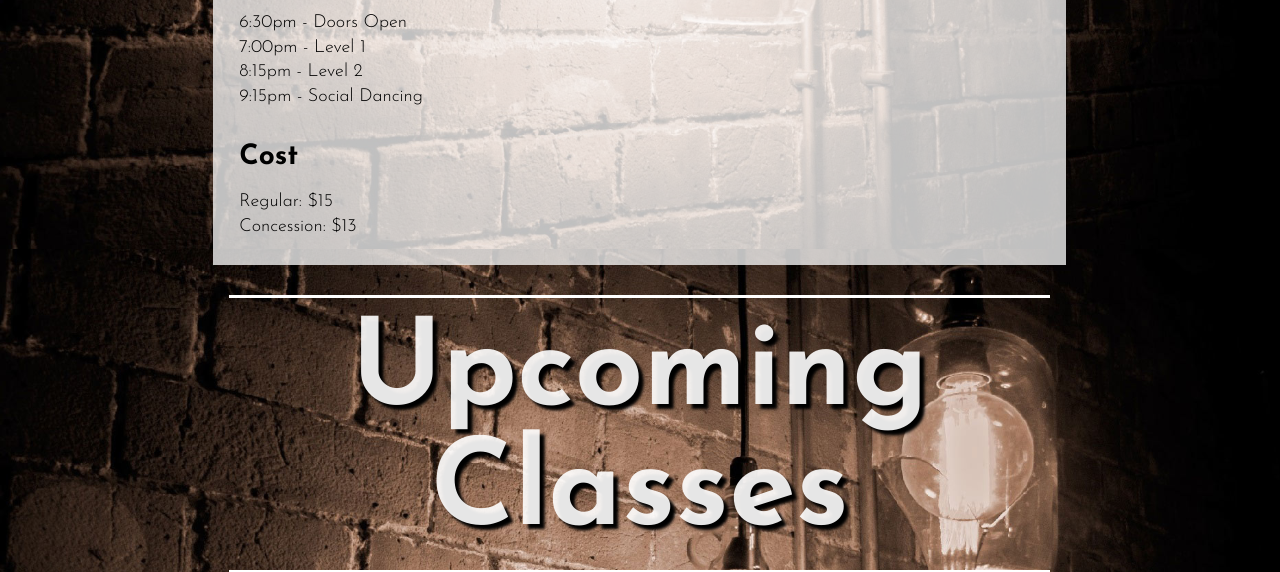
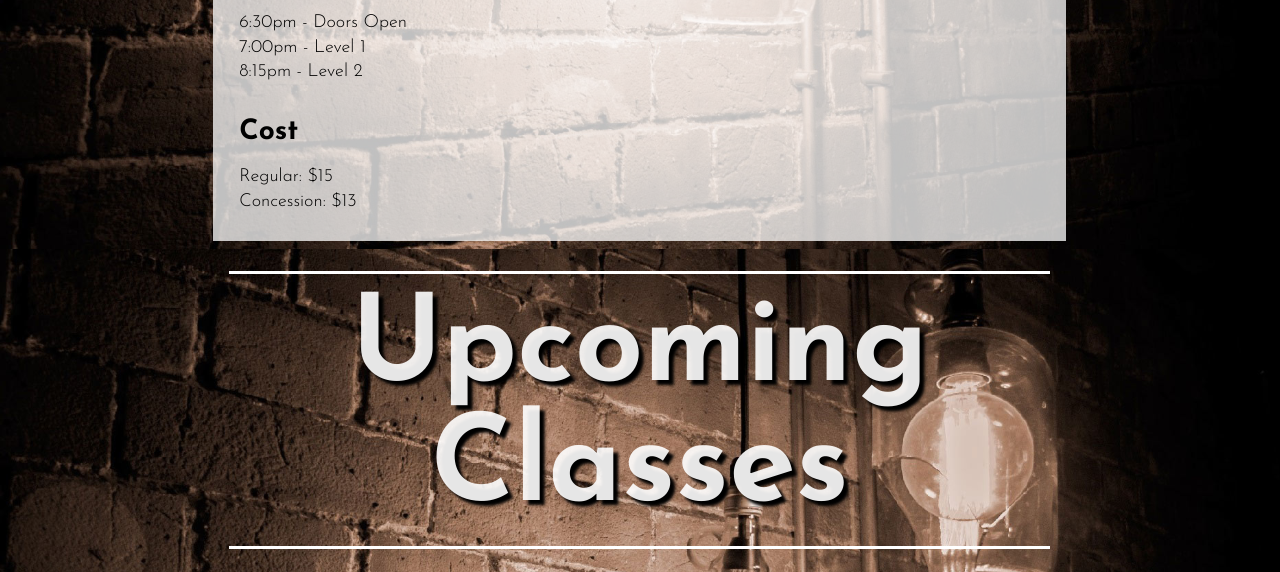
Before and after one commit to mgiermanski/DanceTheBlues, a PHP site: page /classes.php in a window 1280 px wide. Shown: the part 1351-1923 px from the top of the page. Run offline with PHP 8.4, Linux system fonts and the light colour scheme; data that the repository does not hold is empty; some libraries are stand-ins or nearby versions.

Commit message:
Removed "social dancing" on classes
removed the erroneous "social dancing" after Thursday classes

```diff
--- a/classes.php
+++ b/classes.php
@@ -52,8 +52,7 @@
 					<h4>Class Times</h4>
 					<p>6:30pm - Doors Open<br>
 					7:00pm - Level 1<br>
-					8:15pm - Level 2<br>
-					9:15pm - Social Dancing
+					8:15pm - Level 2
 					<p>
 					<h4>Cost</h4>
 					<p>Regular:	$15<br>
```
